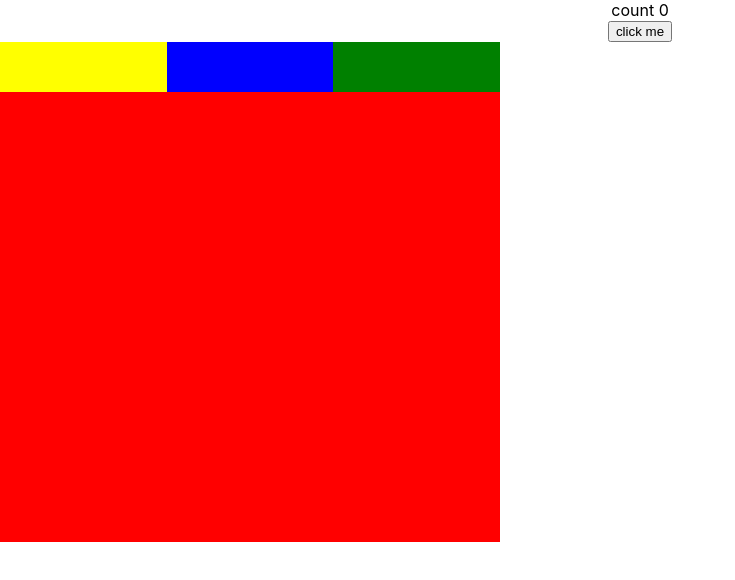
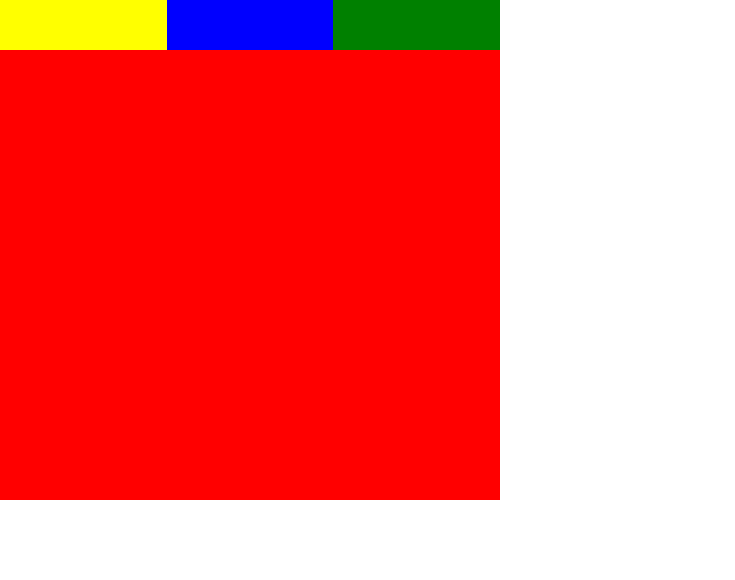
Before and after one commit to toanlehcm/HoleTex, a React (Create React App) app: page / in a window 1280 px wide. Shown: the top 580 px of the page, without its empty margins (0-735 px from the left). Built offline with nearby package versions, Linux system fonts and the light colour scheme.

Commit message:
- Adjust code.

```diff
--- a/src/App.js
+++ b/src/App.js
@@ -1,11 +1,13 @@
 import logo from './logo.svg';
 import './App.css';
 import ExampleFunctional from './conponents/ExampleFunctional';
+import LessonHTMLAndCSS from './lesson/htmlcss';
 
 function App() {
   return (
     <div className="App">
-      <ExampleFunctional />
+      {/* <ExampleFunctional /> */}
+      <LessonHTMLAndCSS />
     </div>
   );
 }
--- a/src/conponents/ExampleFunctional.js
+++ b/src/conponents/ExampleFunctional.js
@@ -1,5 +1,4 @@
 import React, { useState } from 'react';
-import styles from './exampleFunctional.module.scss'
 
 function ExampleFunctional(props) {
   const [count, setCount] = useState(0)
@@ -20,12 +19,6 @@ function ExampleFunctional(props) {
     <div>
       <div>count {count}</div>
       <button onClick={handleClick}> click me</button>
-
-      <div className={styles.flex_container} >
-        <div className={`${styles.box} ${styles.box_1}`} ></div>
-        <div className={`${styles.box} ${styles.box_2}`} ></div>
-        <div className={`${styles.box} ${styles.box_3}`} ></div>
-      </div>
     </div>
   );
 }
--- /dev/null
+++ b/src/lesson/htmlcss/index.js
@@ -0,0 +1,16 @@
+import React from 'react';
+import styles from './styles.module.scss'
+
+function LessonHTMLAndCSS(props) {
+  return (
+    <div>
+      <div className={styles.flex_container} >
+        <div className={`${styles.box} ${styles.box_1}`} ></div>
+        <div className={`${styles.box} ${styles.box_2}`} ></div>
+        <div className={`${styles.box} ${styles.box_3}`} ></div>
+      </div>
+    </div>
+  );
+}
+
+export default LessonHTMLAndCSS;
```
Also changed, not shown: src/lesson/htmlcss/styles.module.scss (renamed from src/conponents/exampleFunctional.module.scss).
